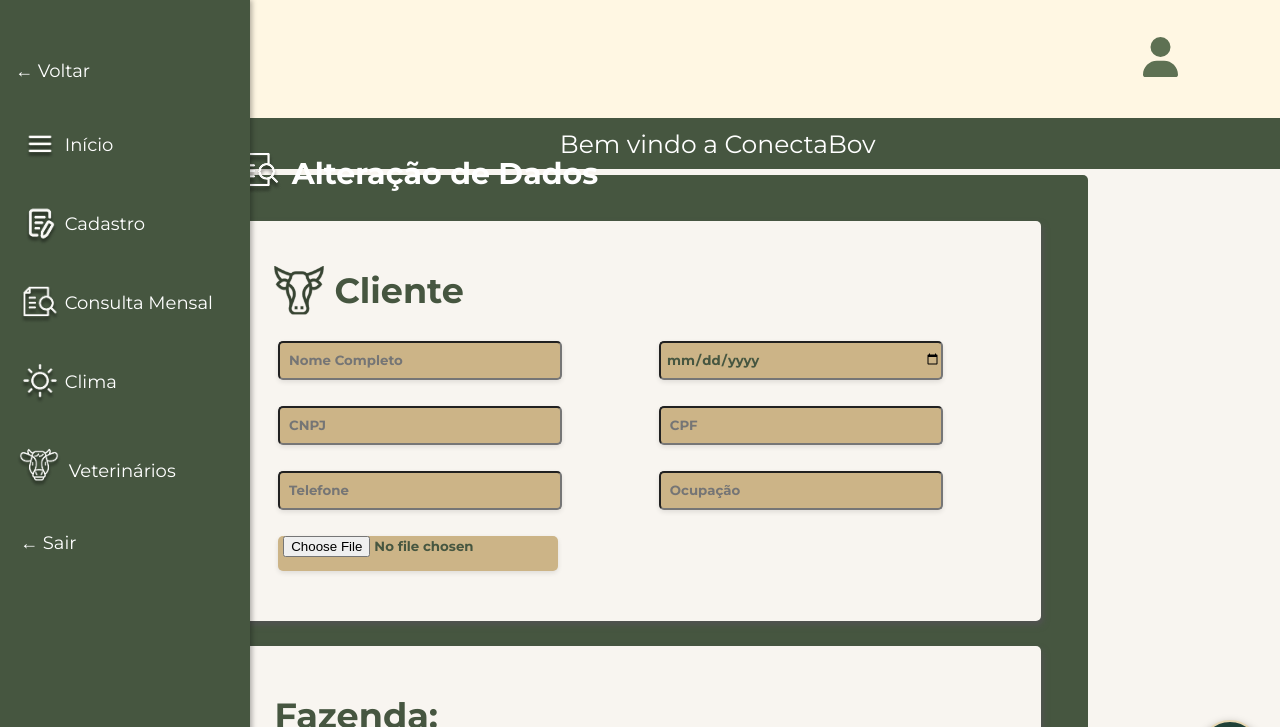
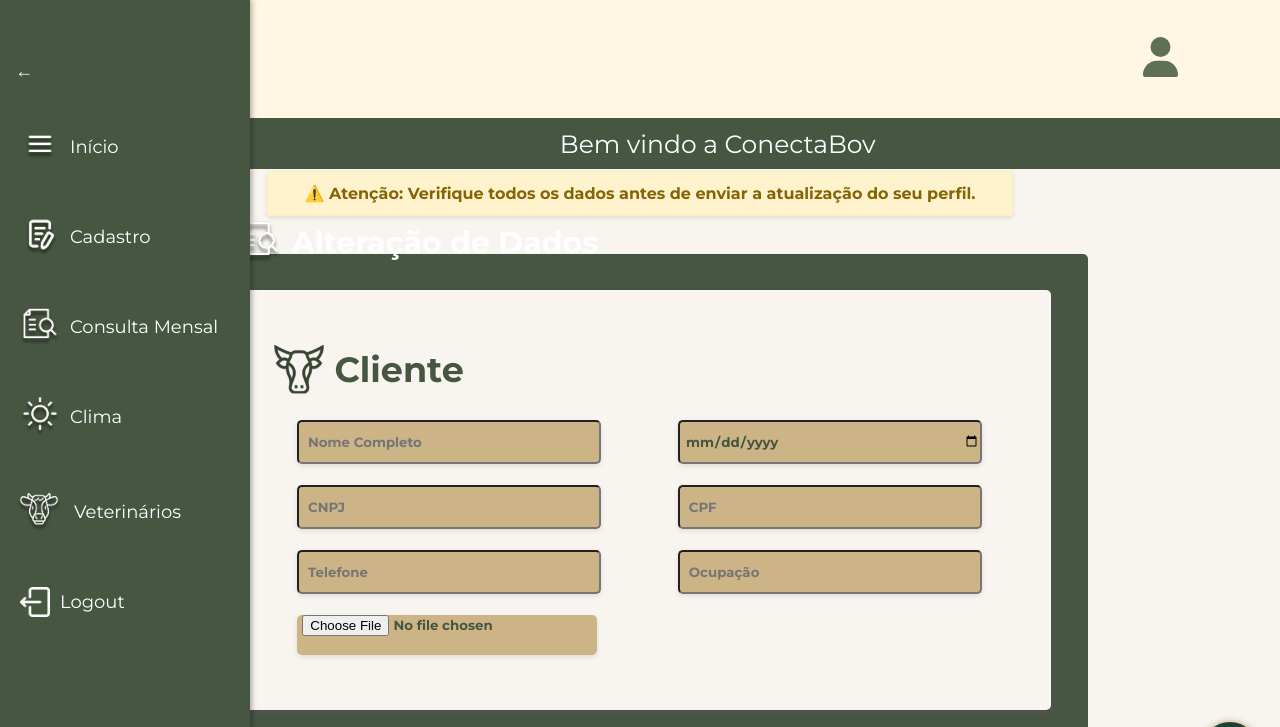
Before and after one commit to Johnizidro/API---Projeto-Final, a website: page html/EdicaoCliente copy.html in a window 1280 px wide. Both pictures are taken after a click on the picture 94 px from the left and 144 px from the top of the page. Shown: the top 727 px of the page. Drawn offline with nearby package versions, Linux system fonts and the light colour scheme; no server answers.

Commit message:
Mudanças visuais

```diff
--- a/css/CadCliente.css
+++ b/css/CadCliente.css
@@ -6,15 +6,15 @@
 }
 
 .campoCadastro {
-  width: 275px;
-  height: 35px;
+  width: 295px;
+  height: 40px;
   padding-left: 5px;
   background-color: #ccb487;
   color: #465640;
   border-radius: 5px;
   font-weight: bold;
   box-shadow: 0 2px 5px rgba(0, 0, 0, 0.1);
-  margin-left: 5%;
+  margin-left: 10%;
 }
 
 .chat-btn {
@@ -211,7 +211,7 @@
   transition: 0.2s ease;
   color: #ebddba;
   font-weight: bold;
-  margin-left: 5%;
+  margin-left: 10%;
 }
 
 .tituloCadastroGeral {
@@ -232,7 +232,8 @@
   width: 85%;
   height: auto;
   background-color: #f8f5f0;
-  padding: 20px;
+  padding: 30px;
+  padding-bottom: 40px;
   margin-top: 25px;
   box-shadow: rgb(82, 82, 82) 2px 4px 6px;
   border-radius: 5px;
@@ -242,7 +243,7 @@
   display: flex;
   align-items: center;
   height: 100px;
-  margin-left: 2%;
+  margin-left: 5%;
 }
 
 .cadastroBox form {
@@ -313,6 +314,9 @@
   color: white;
   text-decoration: none;
   font-size: 18px;
+  display: flex;              /* Garante alinhamento horizontal */
+  align-items: center;        /* Centraliza ícone e texto verticalmente */
+  gap: 10px;                  /* Espaço consistente entre imagem e texto */
 }
 
 .fechar-menu {
@@ -361,7 +365,6 @@
 
 .menu-lateral img {
   width: 40px;
-  margin-bottom: -16px;
 }
 
 .cabecalho-children {
@@ -396,12 +399,13 @@
   display: flex;
   justify-content: center;
   align-items: center;
-  margin-top: 5%;
+  margin-top: 18%;
   margin-bottom: 5%;
+  flex-direction: column;
 }
 
 .dashboard-children {
-  width: 50%;
+  width: 60%;
   height: 100%;
   background-color: #465640;
   display: flex;
@@ -409,10 +413,22 @@
   align-items: center;
   flex-direction: column;
   border-radius: 5px;
-  margin-top: 30%;
-  margin-bottom: 5%;
-  padding: 170px 0px 190px 0px;
+  padding: 200px 0px 210px 0px;
   flex-direction: column;
+}
+
+.aviso-dashboard {
+  width: 55%;
+  background-color: #fff3cd; /* tom de amarelo leve */
+  color: #856404; /* texto em marrom escuro */
+  border: 1px solid #ffeeba;
+  border-radius: 3px;
+  padding: 12px 20px;
+  text-align: center;
+  font-weight: bold;
+  margin-bottom: 3%;
+  margin-top: 5%;
+  box-shadow: 0 2px 4px rgba(0,0,0,0.1);
 }
 
 body {
@@ -494,7 +510,7 @@
   max-width: 140px;
   /* opcional para limitar o tamanho */
   text-align: center;
-  margin-left: 3%;
+  margin-left: 8%;
 }
 
 .botaoEnviar:hover {
--- a/css/ConsultaAnimal.css
+++ b/css/ConsultaAnimal.css
@@ -229,7 +229,7 @@
   justify-content: center;
   align-items: center;
   flex-direction: column;
-  padding: 300px 0 200px 0;
+  padding: 150px 0 100px 0;
 }
 
 .imgLogo {
@@ -280,6 +280,9 @@
   color: white;
   text-decoration: none;
   font-size: 18px;
+  display: flex;              /* Garante alinhamento horizontal */
+  align-items: center;        /* Centraliza ícone e texto verticalmente */
+  gap: 10px;                  /* Espaço consistente entre imagem e texto */
 }
 
 .fechar-menu {
@@ -328,7 +331,6 @@
 
 .menu-lateral img {
   width: 40px;
-  margin-bottom: -16px;
 }
 
 .cabecalho-children {
@@ -406,7 +408,7 @@
   align-items: center;
   flex-direction: column;
   border-radius: 5px;
-  padding: 60px 40px 80px 40px;
+  padding: 40px 40px 60px 40px;
   flex-direction: column;
   margin-top: 5%;
 }
--- a/css/cadastroAnimal.css
+++ b/css/cadastroAnimal.css
@@ -6,15 +6,15 @@
 }
 
 .campoCadastro {
-  width: 275px;
-  height: 35px;
+  width: 295px;
+  height: 40px;
   padding-left: 5px;
   background-color: #ccb487;
   color: #465640;
   border-radius: 5px;
   font-weight: bold;
   box-shadow: 0 2px 5px rgba(0, 0, 0, 0.1);
-  margin-left: 5%;
+  margin-left: 10%;
 }
 
 .chat-btn {
@@ -211,7 +211,7 @@
   transition: 0.2s ease;
   color: #ebddba;
   font-weight: bold;
-  margin-left: 5%;
+  margin-left: 10%;
 }
 
 .tituloCadastroGeral {
@@ -232,7 +232,7 @@
   width: 85%;
   height: auto;
   background-color: #f8f5f0;
-  padding: 20px;
+  padding: 30px;
   margin-top: 25px;
   box-shadow: rgb(82, 82, 82) 2px 4px 6px;
   border-radius: 5px;
@@ -242,7 +242,7 @@
   display: flex;
   align-items: center;
   height: 100px;
-  margin-left: 2%;
+  margin-left: 4%;
 }
 
 .cadastroBox form {
@@ -346,6 +346,9 @@
   color: white;
   text-decoration: none;
   font-size: 18px;
+  display: flex;              /* Garante alinhamento horizontal */
+  align-items: center;        /* Centraliza ícone e texto verticalmente */
+  gap: 10px;                  /* Espaço consistente entre imagem e texto */
 }
 
 .fechar-menu {
@@ -394,7 +397,6 @@
 
 .menu-lateral img {
   width: 40px;
-  margin-bottom: -16px;
 }
 
 .cabecalho-children {
@@ -431,7 +433,23 @@
   align-items: center;
   margin-top: 3%;
   margin-bottom: 5%;
+  flex-direction: column;
 }
+
+.aviso-dashboard {
+  width: 55%;
+  background-color: #fff3cd; /* tom de amarelo leve */
+  color: #856404; /* texto em marrom escuro */
+  border: 1px solid #ffeeba;
+  border-radius: 3px;
+  padding: 12px 20px;
+  text-align: center;
+  font-weight: bold;
+  margin-bottom: 3%;
+  margin-top: 5%;
+  box-shadow: 0 2px 4px rgba(0,0,0,0.1);
+}
+
 
 .b3 {
   display: flex;
@@ -443,16 +461,15 @@
 }
 
 .dashboard-children {
-  width: 50%;
-  height: 90%;
+  width: 60%;
   background-color: #465640;
   display: flex;
   justify-content: center;
   align-items: center;
   flex-direction: column;
   border-radius: 3px;
-  margin-top: 170px;
-  padding: 0px 0px 0px 0px;
+  margin-top: 10px;
+  padding: 30px 0px 40px 0px;
   flex-direction: column;
 }
 
@@ -518,7 +535,7 @@
   max-width: 140px;
   /* opcional para limitar o tamanho */
   text-align: center;
-  margin-left: 3%;
+  margin-left: 5%;
 }
 
 .botaoEnviar:hover {
--- a/css/cadastroBov.css
+++ b/css/cadastroBov.css
@@ -65,10 +65,16 @@
   transform: translate(2px, -8.5px) scale(0.88);
 }
 
+#logologin {
+  width: 80px;
+  margin-top: 5%;
+  margin-bottom: 7%;
+}
+
 .campoCadastro {
   height: 35px;
   padding-left: 5px;
-  background-color: #fff8e6;
+  background-color: #fcfbf7;
   color: #5e7153;
   border-radius: 5px;
   font-weight: bold;
--- a/css/editarCliente.css
+++ b/css/editarCliente.css
@@ -6,15 +6,15 @@
 }
 
 .campoCadastro {
-  width: 275px;
-  height: 35px;
+  width: 295px;
+  height: 40px;
   padding-left: 5px;
   background-color: #ccb487;
   color: #465640;
   border-radius: 5px;
   font-weight: bold;
   box-shadow: 0 2px 5px rgba(0, 0, 0, 0.1);
-  margin-left: 5%;
+  margin-left: 10%;
 }
 
 .chat-btn {
@@ -225,7 +225,7 @@
   transition: 0.2s ease;
   color: #ebddba;
   font-weight: bold;
-  margin-left: 5%;
+  margin-left: 10%;
 }
 
 .tituloCadastroGeral {
@@ -246,7 +246,7 @@
   width: 85%;
   height: auto;
   background-color: #f8f5f0;
-  padding: 20px;
+  padding: 30px;
   margin-top: 25px;
   box-shadow: rgb(82, 82, 82) 2px 4px 6px;
   border-radius: 5px;
@@ -326,6 +326,9 @@
   color: white;
   text-decoration: none;
   font-size: 18px;
+  display: flex;              /* Garante alinhamento horizontal */
+  align-items: center;        /* Centraliza ícone e texto verticalmente */
+  gap: 10px;                  /* Espaço consistente entre imagem e texto */
 }
 
 .fechar-menu {
@@ -374,9 +377,7 @@
 
 .menu-lateral img {
   width: 40px;
-  margin-bottom: -16px;
 }
-
 .cabecalho-children {
   width: 11%;
   height: 143px;
@@ -409,12 +410,12 @@
   display: flex;
   justify-content: center;
   align-items: center;
-  margin-top: 7%;
+  margin-top: 18%;
   margin-bottom: 5%;
+  flex-direction: column;
 }
-
 .dashboard-children {
-  width: 50%;
+  width: 60%;
   height: 100%;
   background-color: #465640;
   display: flex;
@@ -422,11 +423,35 @@
   align-items: center;
   flex-direction: column;
   border-radius: 5px;
-  margin-top: 30%;
-  margin-bottom: 15%;
-  padding: 190px 0px 170px 0px;
+  padding: 200px 0px 200px 0px;
   flex-direction: column;
+  margin-bottom: 3%;
 }
+
+.b3 {
+  display: flex;
+  justify-content: center;
+  align-items: center;
+  flex-direction: column;
+  padding: 300px 0 200px 0;
+}
+
+
+
+.aviso-dashboard {
+  width: 55%;
+  background-color: #fff3cd; /* tom de amarelo leve */
+  color: #856404; /* texto em marrom escuro */
+  border: 1px solid #ffeeba;
+  border-radius: 3px;
+  padding: 12px 20px;
+  text-align: center;
+  font-weight: bold;
+  margin-bottom: 3%;
+  margin-top: 5%;
+  box-shadow: 0 2px 4px rgba(0,0,0,0.1);
+}
+
 
 body {
   background-color: #f8f5f0;
@@ -505,7 +530,7 @@
   height: 150px;
   width: 100%;
   background-color: #465640;
-  margin-top: 30%;
+  margin-top: 5%;
   padding-top: 30px;
 }
 
--- a/css/editaranimal.css
+++ b/css/editaranimal.css
@@ -313,6 +313,9 @@
   color: white;
   text-decoration: none;
   font-size: 18px;
+  display: flex;              /* Garante alinhamento horizontal */
+  align-items: center;        /* Centraliza ícone e texto verticalmente */
+  gap: 10px;                  /* Espaço consistente entre imagem e texto */
 }
 
 .fechar-menu {
@@ -361,8 +364,8 @@
 
 .menu-lateral img {
   width: 40px;
-  margin-bottom: -16px;
 }
+
 
 .cabecalho-children {
   width: 11%;
--- a/css/perfil.css
+++ b/css/perfil.css
@@ -354,7 +354,11 @@
   color: white;
   text-decoration: none;
   font-size: 18px;
+  display: flex;              /* Garante alinhamento horizontal */
+  align-items: center;        /* Centraliza ícone e texto verticalmente */
+  gap: 10px;                  /* Espaço consistente entre imagem e texto */
 }
+
 
 .fechar-menu {
   background-color: transparent;
@@ -402,7 +406,6 @@
 
 .menu-lateral img {
   width: 40px;
-  margin-bottom: -16px;
 }
 
 .cabecalho-children {
--- a/css/servicos.css
+++ b/css/servicos.css
@@ -246,6 +246,9 @@
   color: white;
   text-decoration: none;
   font-size: 18px;
+  display: flex;              /* Garante alinhamento horizontal */
+  align-items: center;        /* Centraliza ícone e texto verticalmente */
+  gap: 10px;                  /* Espaço consistente entre imagem e texto */
 }
 
 .fechar-menu {
@@ -295,7 +298,6 @@
 
 .menu-lateral img {
   width: 40px;
-  margin-bottom: -16px;
 }
 
 .cabecalho-children {
@@ -335,7 +337,7 @@
   background-color: #465640;
   display: grid;
   grid-template-columns: 1fr; /* uma coluna só para as fileiras */
-  padding: 2%;
+  padding: 2.5%;
   margin-top: 5%;
 }
 
@@ -355,14 +357,14 @@
 .registro-bebedouros,
 .registro-comedouros,
 .registro-gado {
-  height: 160px;
-  width: 200px;
+  height: 180px;
+  width: 220px;
   background-color: #ebddba;
   display: flex;
   flex-direction: column;
   justify-content: space-around;
   align-items: center;
-  padding: 8px;
+  padding: 12px;
 }
 
 .registro-gado {
@@ -372,7 +374,7 @@
 .registro-fileira1 {
   display: grid;
   grid-template-columns: repeat(4, 1fr);
-  gap: 15px;
+  gap: 20px;
   margin: 0 0 15px 0;
 }
 
@@ -380,13 +382,14 @@
   background-color: #ebddba;
   grid-column: 1 / -1;
   background-color: #ebddba;
-  border-radius: 5px;
+
   /* Se quiser dividir o conteúdo interno em 4 colunas também */
   display: grid;
   grid-template-columns: repeat(8, 1fr);
   gap: 15px;
   padding: 15px;
-  min-height: 300px; /* só um exemplo pra dar altura */
+  min-height: 300px;
+  margin-top: 1%; /* só um exemplo pra dar altura */
 }
 
 .colorh1 {
--- a/css/veterinario.css
+++ b/css/veterinario.css
@@ -234,6 +234,7 @@
   align-items: center;
   flex-direction: column;
   padding: 300px 0 200px 0;
+  margin-top: 20%;
 }
 
 .imgLogo {
@@ -354,11 +355,14 @@
   color: white;
   text-decoration: none;
   font-size: 18px;
+  display: flex;              /* Garante alinhamento horizontal */
+  align-items: center;        /* Centraliza ícone e texto verticalmente */
+  gap: 10px;                  /* Espaço consistente entre imagem e texto */
 }
+
 
 .menu-lateral img {
   width: 40px;
-  margin-bottom: -16px;
 }
 
 .cabecalho-children {
@@ -398,7 +402,7 @@
 }
 
 .dashboard-children {
-  width: 46%;
+  width: 60%;
   height: 100%;
   background-color: #465640;
   display: flex;
@@ -416,8 +420,8 @@
 .secao {
   margin: 10px;
   border: 1px solid #ccc;
-  max-width: 1000px;
-  min-width: 800px;
+  max-width: 2000px;
+  min-width: 1080px;
   margin-top: 2%;
 }
 
--- a/html/EdicaoCliente copy.html
+++ b/html/EdicaoCliente copy.html
@@ -20,7 +20,7 @@
           <div class="cabecalho-div">
             <div id="menuLateral" class="menu-lateral">
               <button class="fechar-menu" onclick="fecharMenu()">
-                ← Voltar
+                ←
               </button>
               <ul>
                 <li>
@@ -75,9 +75,13 @@
                   <a
                     href="#"
                     onclick="logout()"
-                    style="display: flex; align-items: center"
-                  >
-                    ← Sair
+
+                    ><img
+                  src="/IMG/exit (1).png"
+                  class="icon"
+                  style="width: 30px;"
+                />
+                Logout
                   </a>
                 </li>
               </ul>
@@ -134,6 +138,10 @@
         </div>
 
         <div class="dashboard">
+
+          <div class="aviso-dashboard">
+            <p>⚠️ Atenção: Verifique todos os dados antes de enviar a atualização do seu perfil.</p>
+          </div>
           <div class="dashboard-children">
             <div class="tituloCadastroGeral">
               <img
@@ -395,6 +403,12 @@
             </div>
           </div>
         </div>
+
+        <div class="b3">
+          <img src="../IMG/Sem Título-1.png" alt="" width="60%" />
+        </div>
+
+
       </div>
     </div>
     <div class="footer">
```
Also changed, not shown: html/EditarAnimal.html (+8 -4 lines), html/cadastroAnimal.html (+13 -4 lines), html/cadastroBov.html (+1 -1 lines), html/cadastroCliente.html (+17 -5 lines), html/consultaMensal.html (+14 -5 lines), html/perfil.html (+13 -6 lines), html/veterinarios.html (+14 -4 lines), js/script.js (+21 -10 lines).
